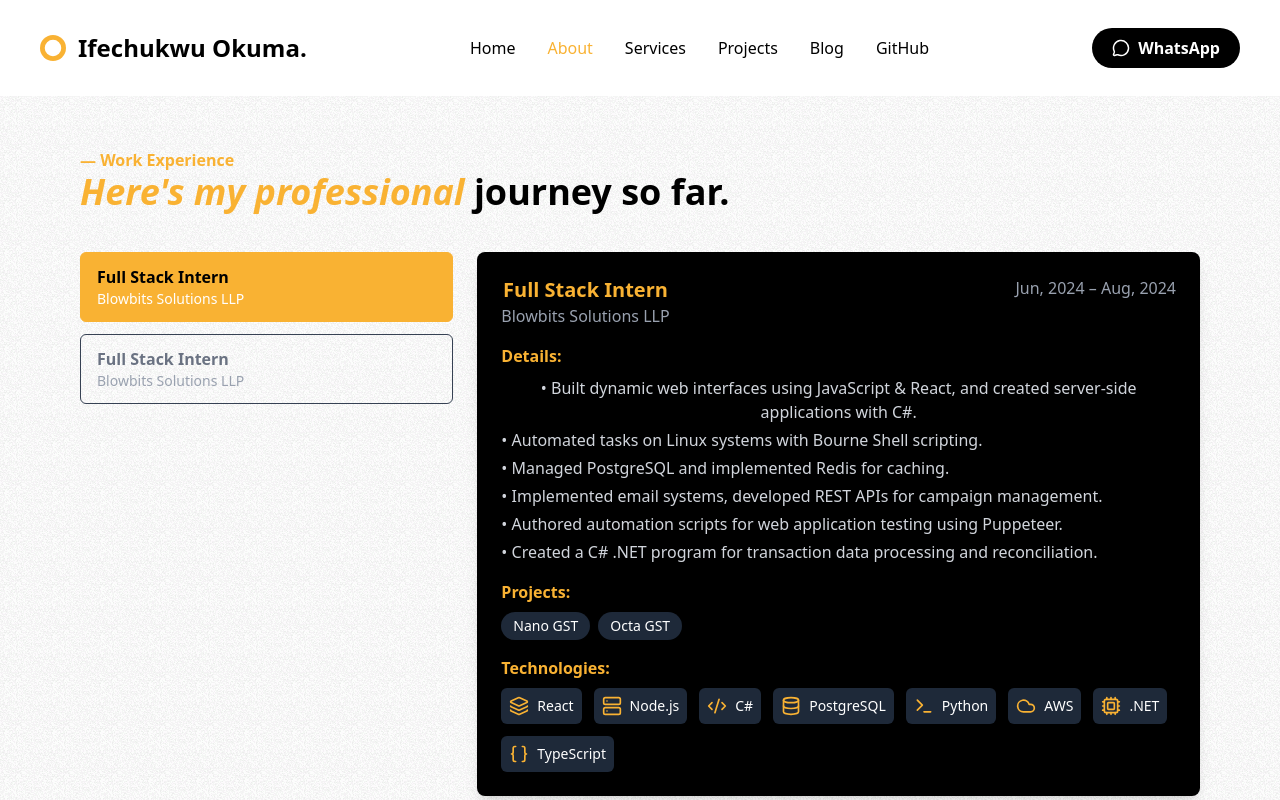
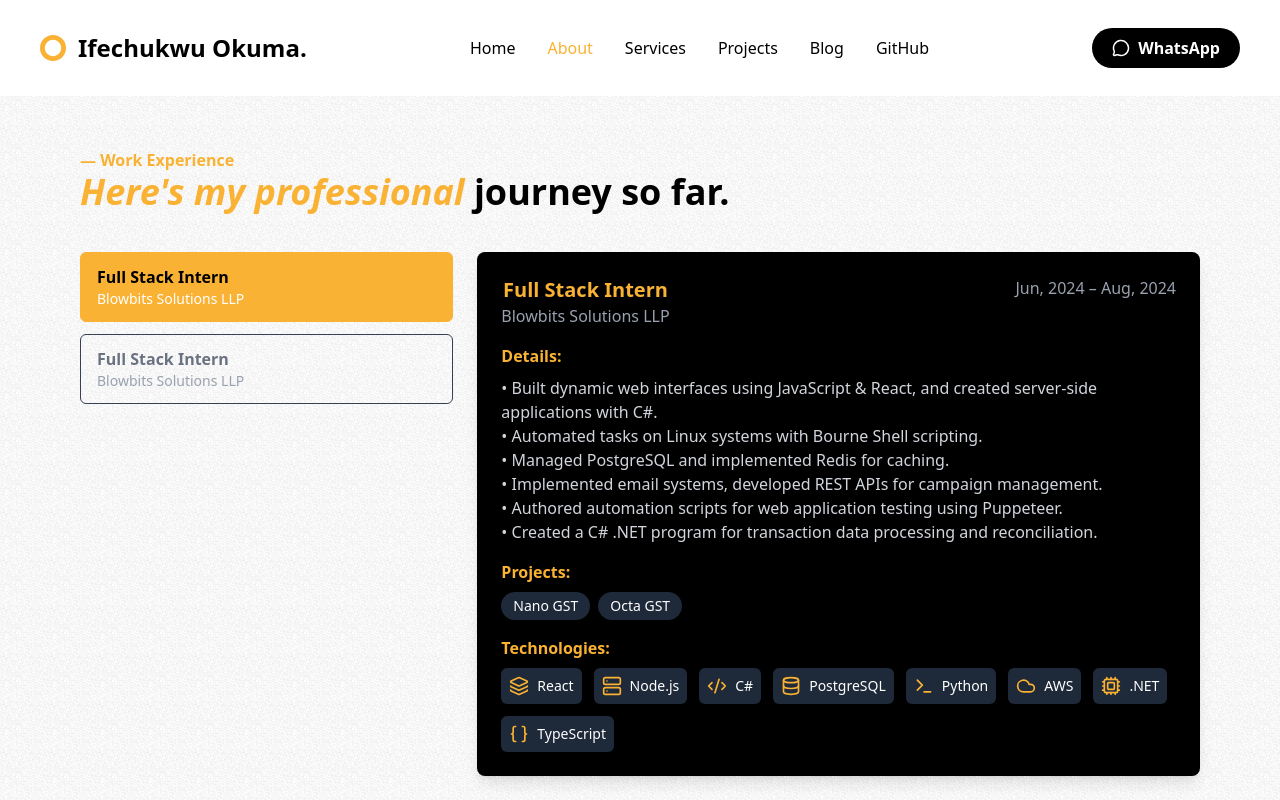
Before and after one commit to ifechukwuokuma/portfolio, a React (Vite) app: page /about in a window 1280 px wide. Shown: the top 800 px of the page. Built offline with nearby package versions, Linux system fonts and the light colour scheme.

Commit message:
Updated hero layout, services section, and portfolio structure

```diff
--- a/src/components/Sections/Hero.jsx
+++ b/src/components/Sections/Hero.jsx
@@ -11,7 +11,7 @@ import {
 export const Hero = () => {
   return (
     <main>
-  <section className="home-section flex items-center justify-center min-h-[70vh] py-7">
+  <section className="home-section flex items-center justify-center min-h-[55vh] py-6  md:py-3 lg:py-5">
     <div className="max-w-7xl w-full px-6 mx-auto">
       <div
         className="
--- a/src/components/Sections/WorkExperience .jsx
+++ b/src/components/Sections/WorkExperience .jsx
@@ -56,7 +56,7 @@ export const WorkExperience = () => {
 
           <div className="mb-4">
             <h4 className="flex font-semibold text-[#F9B233] mb-2">Details:</h4>
-            <ul className="list-disc list-inside space-y-1 text-gray-300">
+            <ul className="gird text-start text-gray-300">
               {experiences[selected].details.map((detail, i) => (
                 <li className="flex" key={i}>• {detail}</li>
               ))}
--- a/src/pages/Home.jsx
+++ b/src/pages/Home.jsx
@@ -1,10 +1,11 @@
-import { Footer } from "../components/Layout/Footer";
+import { Hero } from "../components/Sections/Hero";
+import { ServicesSection } from "../components/Sections/ServicesSection";
+import { ProjectsSection } from "../components/Sections/ProjectsSection";
 import { TechStackTabs } from "../components/Layout/TechStackTabs";
 import { AboutSection } from "../components/Sections/AboutSection";
 import { ContactSection } from "../components/Sections/ContactSection";
-import { Hero } from "../components/Sections/Hero";
-import { ProjectsSection } from "../components/Sections/ProjectsSection";
-import { ServicesSection } from "../components/Sections/ServicesSection";
+import { Footer } from "../components/Layout/Footer";
+
 
 
 export const Home = () => {
@@ -12,9 +13,9 @@ export const Home = () => {
     <main>
       <Hero/>
       <ServicesSection/>
+      <ProjectsSection/>
+      <TechStackTabs/>
       <AboutSection/>
-      <TechStackTabs/>
-      <ProjectsSection/>
       <ContactSection/>
       <Footer/>
     </main>
```
